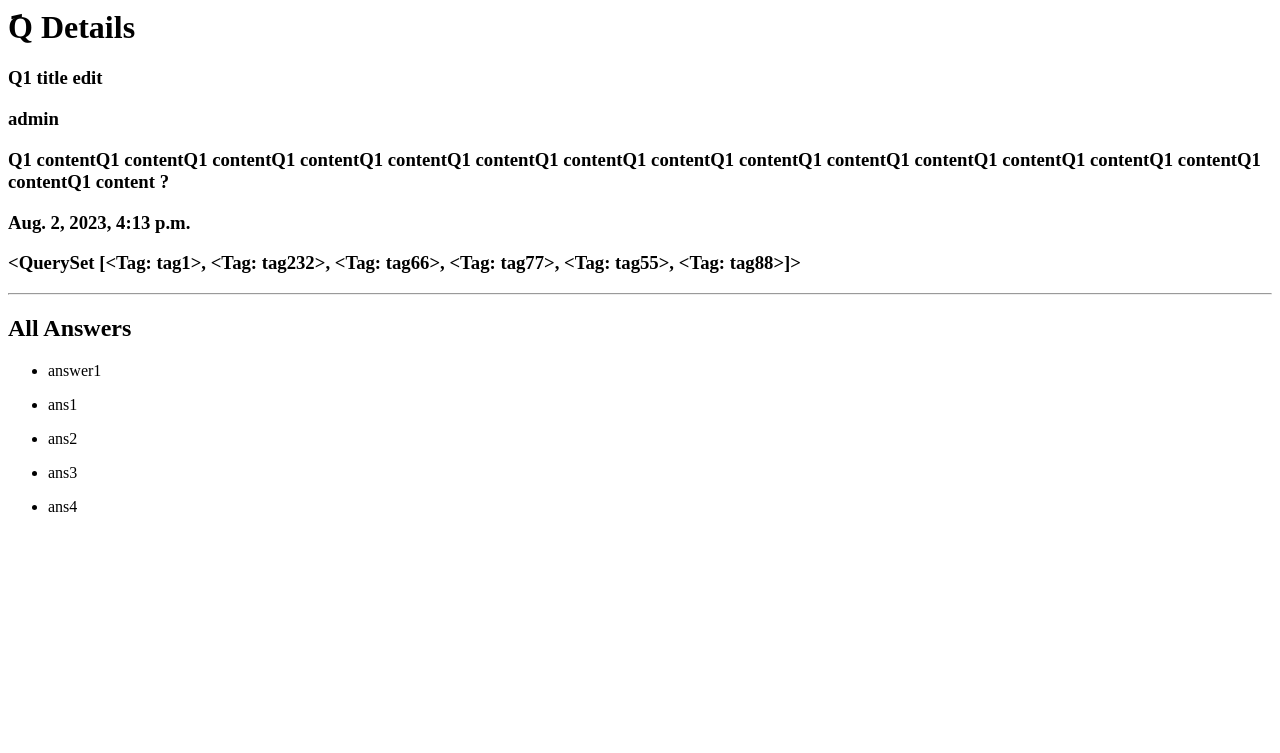
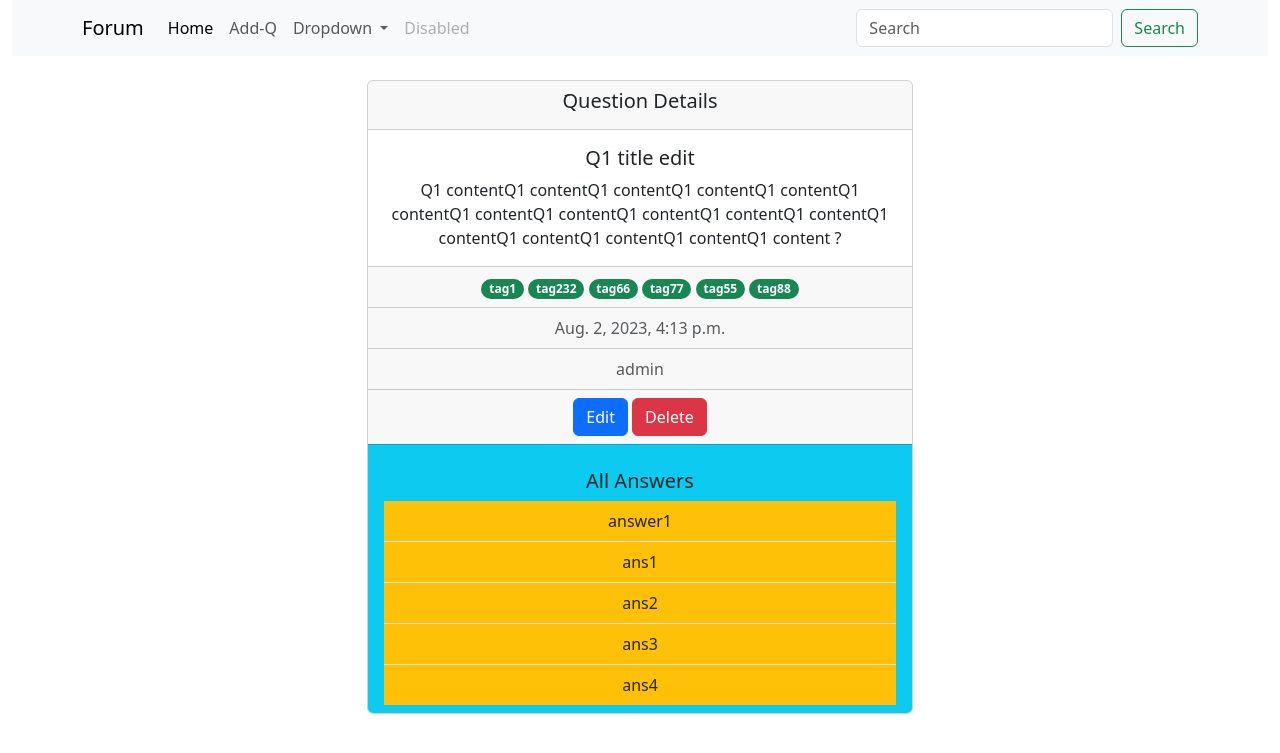
Before and after one commit to EbrahimElgharib/Forum-App, a Django app: page /questions/1 in a window 1280 px wide. Shown: the top 753 px of the page. Run offline with Django 4.2, Linux system fonts and the light colour scheme; data comes from the database, SQL or seed files in the repository; both versions use the stored data as it was after the commit; parts of the project's set-up code (start-up, migrations or seed data) failed here and were passed over; some libraries are stand-ins or nearby versions.

Commit message:
add Bootstrap for question_details.html

```diff
--- a/forum/templates/forum/question_details.html
+++ b/forum/templates/forum/question_details.html
@@ -1,22 +1,111 @@
+<!doctype html>
+<html lang="en">
+
+<head>
+    <meta charset="utf-8">
+    <meta name="viewport" content="width=device-width, initial-scale=1">
+    <title>Question-Details</title>
+    <!-- Bootstrap.css CDN -->
+    <link rel="stylesheet" href="https://cdnjs.cloudflare.com/ajax/libs/bootstrap/5.3.0/css/bootstrap.min.css"
+        integrity="sha512-t4GWSVZO1eC8BM339Xd7Uphw5s17a86tIZIj8qRxhnKub6WoyhnrxeCIMeAqBPgdZGlCcG2PrZjMc+Wr78+5Xg=="
+        crossorigin="anonymous" referrerpolicy="no-referrer" />
+
+</head>
+
+<body>
+    <div class="container-fluid">
+        <nav class="navbar navbar-expand-lg bg-body-tertiary">
+            <div class="container">
+                <a class="navbar-brand" href="#">Forum</a>
+                <button class="navbar-toggler" type="button" data-bs-toggle="collapse"
+                    data-bs-target="#navbarSupportedContent" aria-controls="navbarSupportedContent"
+                    aria-expanded="false" aria-label="Toggle navigation">
+                    <span class="navbar-toggler-icon"></span>
+                </button>
+                <div class="collapse navbar-collapse" id="navbarSupportedContent">
+                    <ul class="navbar-nav me-auto mb-2 mb-lg-0">
+                        <li class="nav-item">
+                            <a class="nav-link active" aria-current="page"
+                                href="http://127.0.0.1:8000/questions/">Home</a>
+                        </li>
+                        <li class="nav-item">
+                            <a class="nav-link" href="http://127.0.0.1:8000/questions/add">Add-Q</a>
+                        </li>
+                        <li class="nav-item dropdown">
+                            <a class="nav-link dropdown-toggle" href="#" role="button" data-bs-toggle="dropdown"
+                                aria-expanded="false">
+                                Dropdown
+                            </a>
+                            <ul class="dropdown-menu">
+                                <li><a class="dropdown-item" href="#">Action</a></li>
+                                <li><a class="dropdown-item" href="#">Another action</a></li>
+                                <li>
+                                    <hr class="dropdown-divider">
+                                </li>
+                                <li><a class="dropdown-item" href="#">Something else here</a></li>
+                            </ul>
+                        </li>
+                        <li class="nav-item">
+                            <a class="nav-link disabled" aria-disabled="true">Disabled</a>
+                        </li>
+                    </ul>
+                    <form class="d-flex" role="search">
+                        <input class="form-control me-2" type="search" placeholder="Search" aria-label="Search">
+                        <button class="btn btn-outline-success" type="submit">Search</button>
+                    </form>
+                </div>
+            </div>
+        </nav>
+
+        <div class="container my-4">
+
+            <div class="row">
+                <div class="col-6 mx-auto">
+                    <div class="card text-center">
+                        <div class="card-header">
+                            <h5 class="card-title">َQuestion Details</h5>
+                        </div>
+                        <div class="card-body">
+                            <h5 class="card-title">{{object}}</h5>
+
+                            <p class="card-text">{{object.content}}</p>
+                        </div>
+                        <div class="card-footer text-body-secondary">
+                            {% for tag in object.tags.all %}
+                            <span class="badge rounded-pill bg-success">{{tag}}</span>
+                            {% endfor %}
+                        </div>
+                        <div class="card-footer text-body-secondary">{{object.created_at}}</div>
+                        <div class="card-footer text-body-secondary">{{object.author}}</div>
+                        <div class="card-footer text-body-secondary">
+                            <a href="{{object.pk}}/edit" class="btn btn-primary">Edit</a>
+                            <a href="{{object.pk}}/delete" class="btn btn-danger">Delete</a>
+                        </div>
 
 
-<h1>َQ Details</h1>
+                        <div class="card-footer pt-4 bg-info">
+                            <h5>All Answers</h5>
+                            <ul class="list-group list-group-flush">
+                                {% for answer in answers %}
+                                <li class="list-group-item bg-warning">{{answer.answer}}</li>
+                                {% endfor %}
+                            </ul>
+                        </div>
+
+                    </div>
+                </div>
+            </div>
+
+        </div>
+
+    </div>
 
 
-<h3>{{object}}</h3>
-<h3>{{object.author}}</h3>
-<h3>{{object.content}}</h3>
-<h3>{{object.created_at}}</h3>
-<h3>{{object.tags.all}}</h3>
+    <!-- ################################################################## -->
+    <!-- Bootstrap-bundle.js CDN -->
+    <script src="https://cdnjs.cloudflare.com/ajax/libs/bootstrap/5.3.0/js/bootstrap.bundle.min.js"
+        integrity="sha512-VK2zcvntEufaimc+efOYi622VN5ZacdnufnmX7zIhCPmjhKnOi9ZDMtg1/ug5l183f19gG1/cBstPO4D8N/Img=="
+        crossorigin="anonymous" referrerpolicy="no-referrer"></script>
+</body>
 
-
-<hr>
-
-<h2>All Answers</h2>
-
-{% for answer in answers %}
-<ul>
-    <li>{{answer.answer}}</li>
-</ul>
-
-{% endfor %}
+</html>
```
Also changed, not shown: db.sqlite3.
